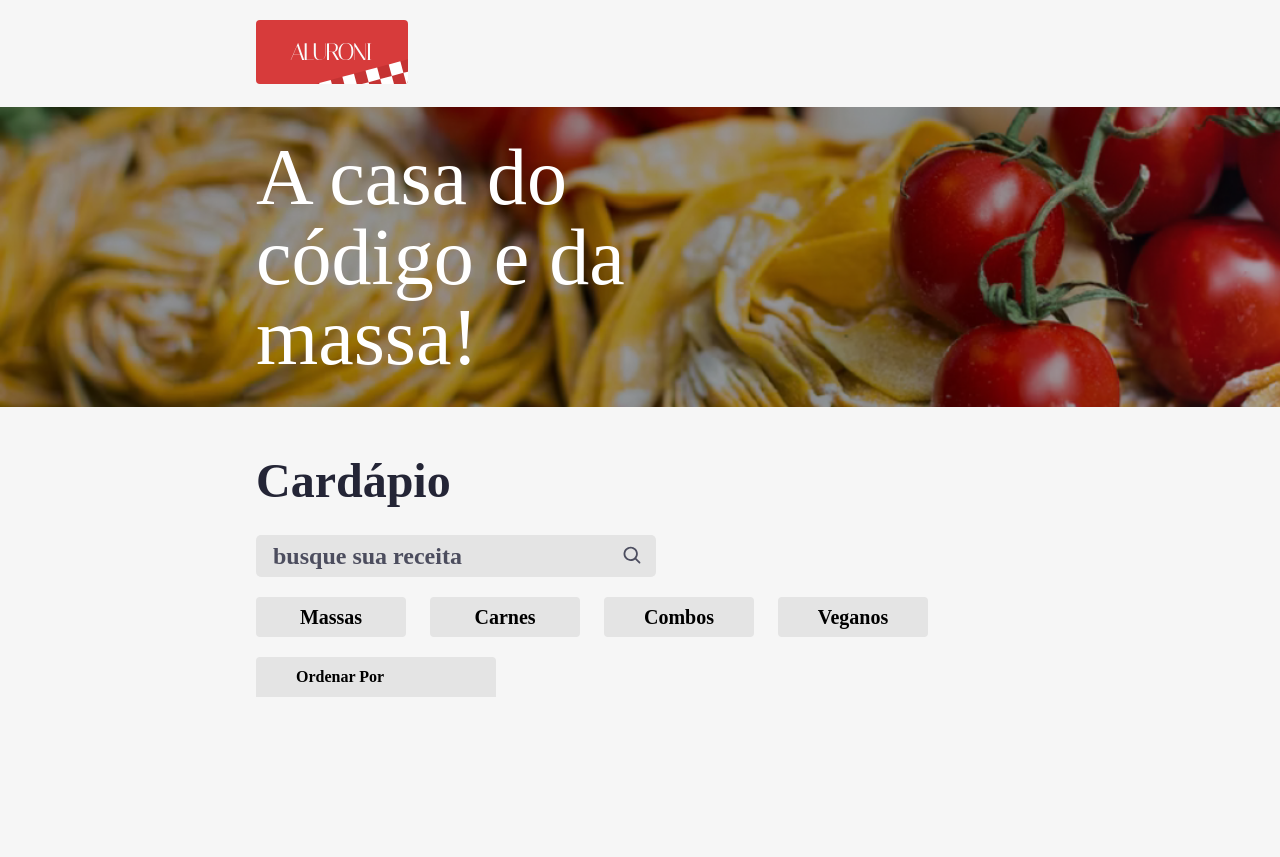
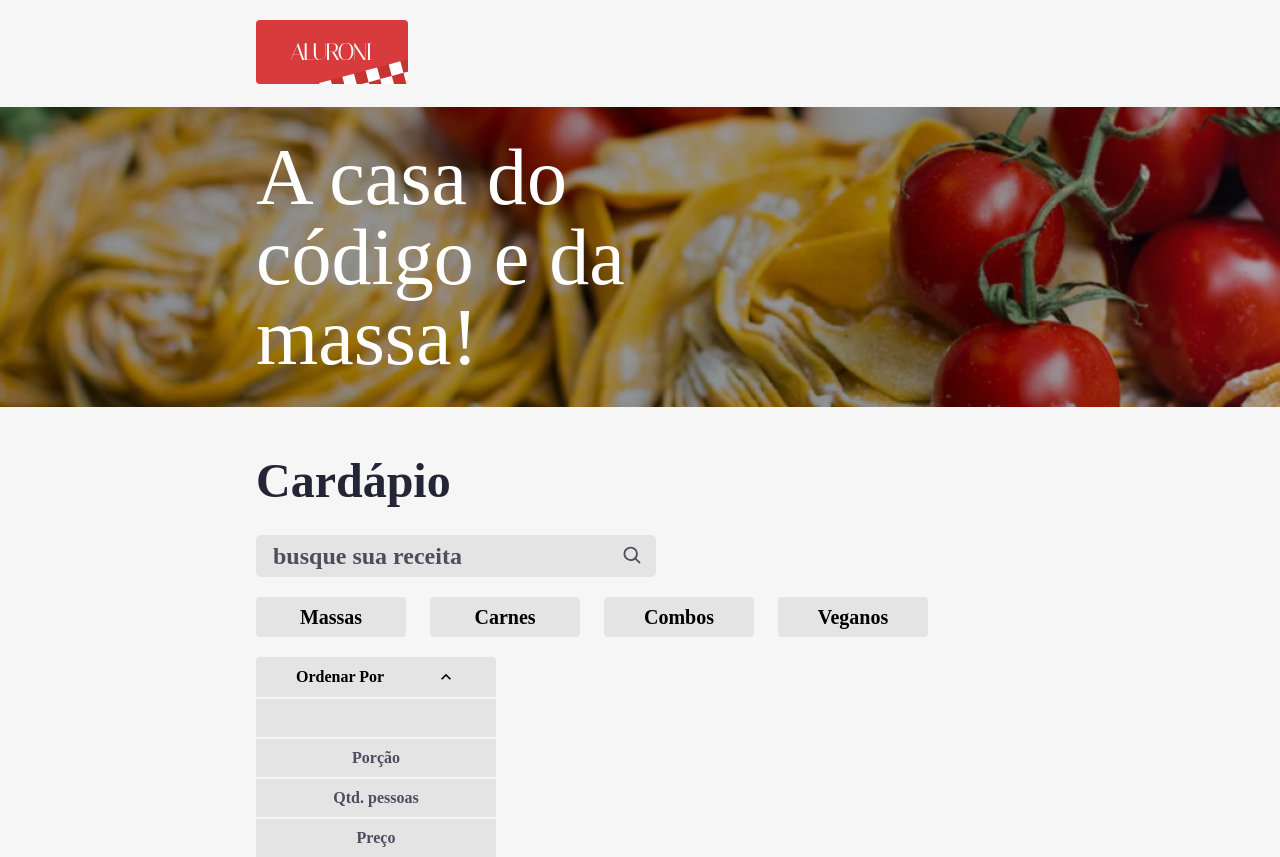
Before and after one commit to jotape-SL/aluroni, a React (Create React App) app: page / in a window 1280 px wide. Both pictures are taken after a click on the button "Ordenar Por". Before the commit the page ends 800 px from the top, so only its background shows below. Built offline with nearby package versions, Linux system fonts and the light colour scheme; the HTML template or start-up script is replaced by a standard one.

Commit message:
making it open and adding icons

```diff
--- a/src/components/Ordenador/index.tsx
+++ b/src/components/Ordenador/index.tsx
@@ -1,11 +1,27 @@
 import styles from './Ordenador.module.scss';
 import opcoes from './opscoes.json';
+import { useState } from 'react';
+import { MdKeyboardArrowUp, MdKeyboardArrowDown } from 'react-icons/md';
 
 function Ordenador() {
+  const [aberto, setAberto] = useState(false);
   return (
-    <button className={styles.ordenador}>
+    <button
+      className={styles.ordenador}
+      onClick={() => setAberto(!aberto)}
+      onBlur={() => setAberto(false)}
+    >
       <span>Ordenar Por</span>
-      <div className={styles.ordenador__options}>
+      {aberto ? (
+        <MdKeyboardArrowUp size={20} />
+      ) : (
+        <MdKeyboardArrowDown size={20} />
+      )}
+      <div
+        className={`${styles.ordenador__options} ${
+          aberto && styles['ordenador__options--ativo']
+        }`}
+      >
         {opcoes.map((opcao) => (
           <div className={styles.ordenador__option} key={opcao.value}>
             {opcao.nome}
```
